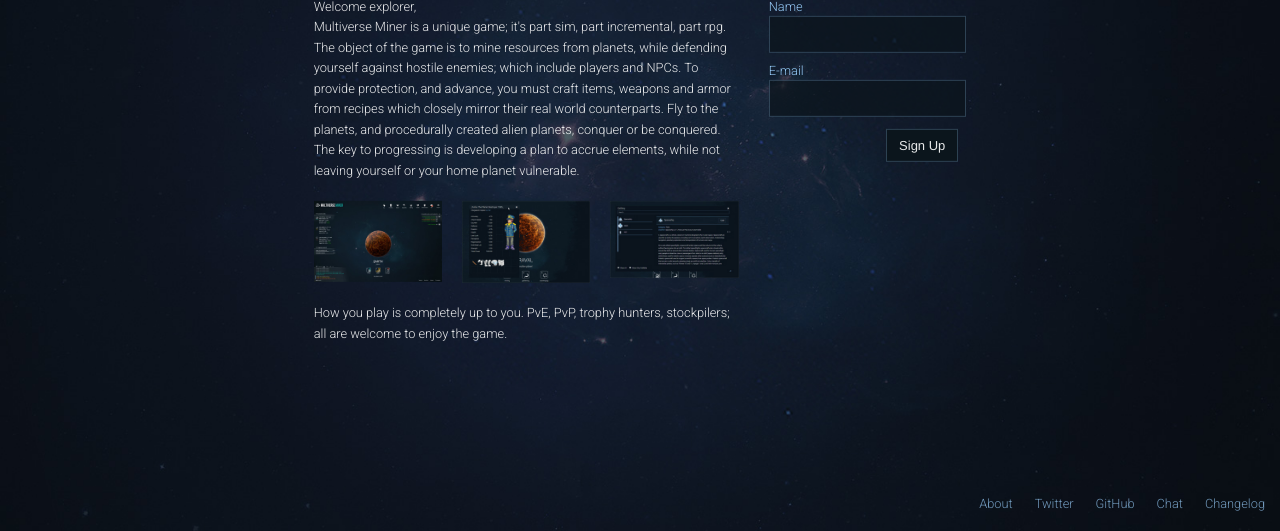
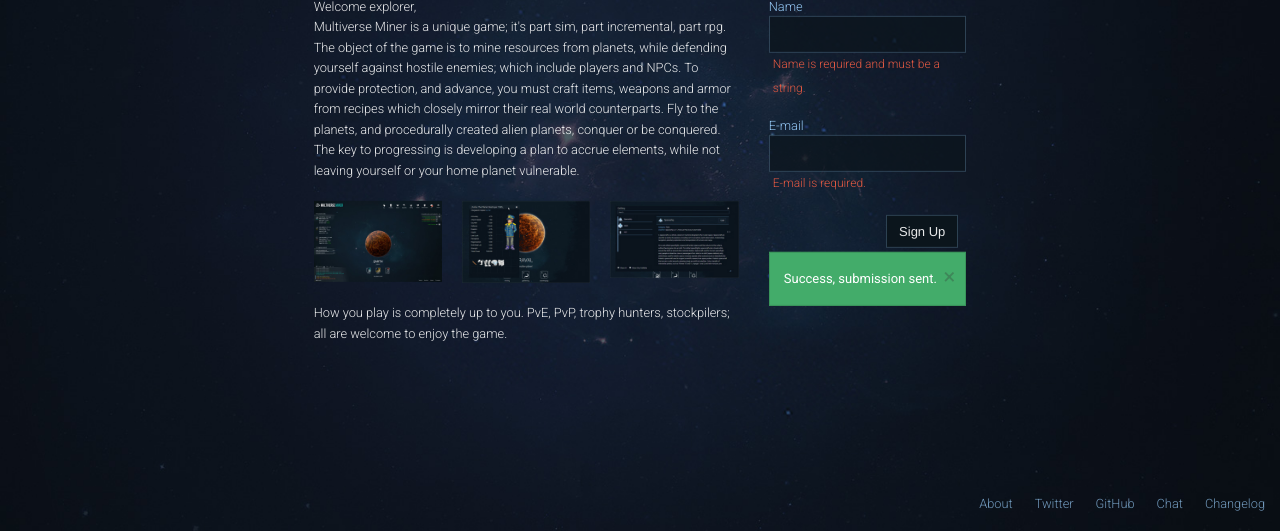
Before and after one commit to MultiverseMiner/multiverseminer-front, a plain HTML site: page login.html in a window 1280 px wide. Shown: the part 269-800 px from the top of the page. Drawn offline with Linux system fonts and the light colour scheme.

Commit message:
Validation spots

```diff
--- a/login.html
+++ b/login.html
@@ -43,17 +43,25 @@
 								<label>Name
 									<input type="text" >
 								</label>
-								<small class="error hide">Name is required and must be a string.</small>
+								<small class="error">Name is required and must be a string.</small>
 							</div>
 							<div class="mail-field field">
 								<label>E-mail
 									<input type="text" >
 								</label>
-								<small class="error hide">Name is required and must be a string.</small>
+								<small class="error">E-mail is required.</small>
 							</div>
 							<div class="row">
 								<div class="large-12 columns">
 									<a href="#" class="small button right">Sign Up</a>
+								</div>
+							</div>
+							<div class="row">
+								<div class="large-12 columns">
+									<div data-alert class="alert-box success">
+										Success, submission sent.
+										<a href="#" class="close">&times;</a>
+									</div>
 								</div>
 							</div>
 						</div>
```
